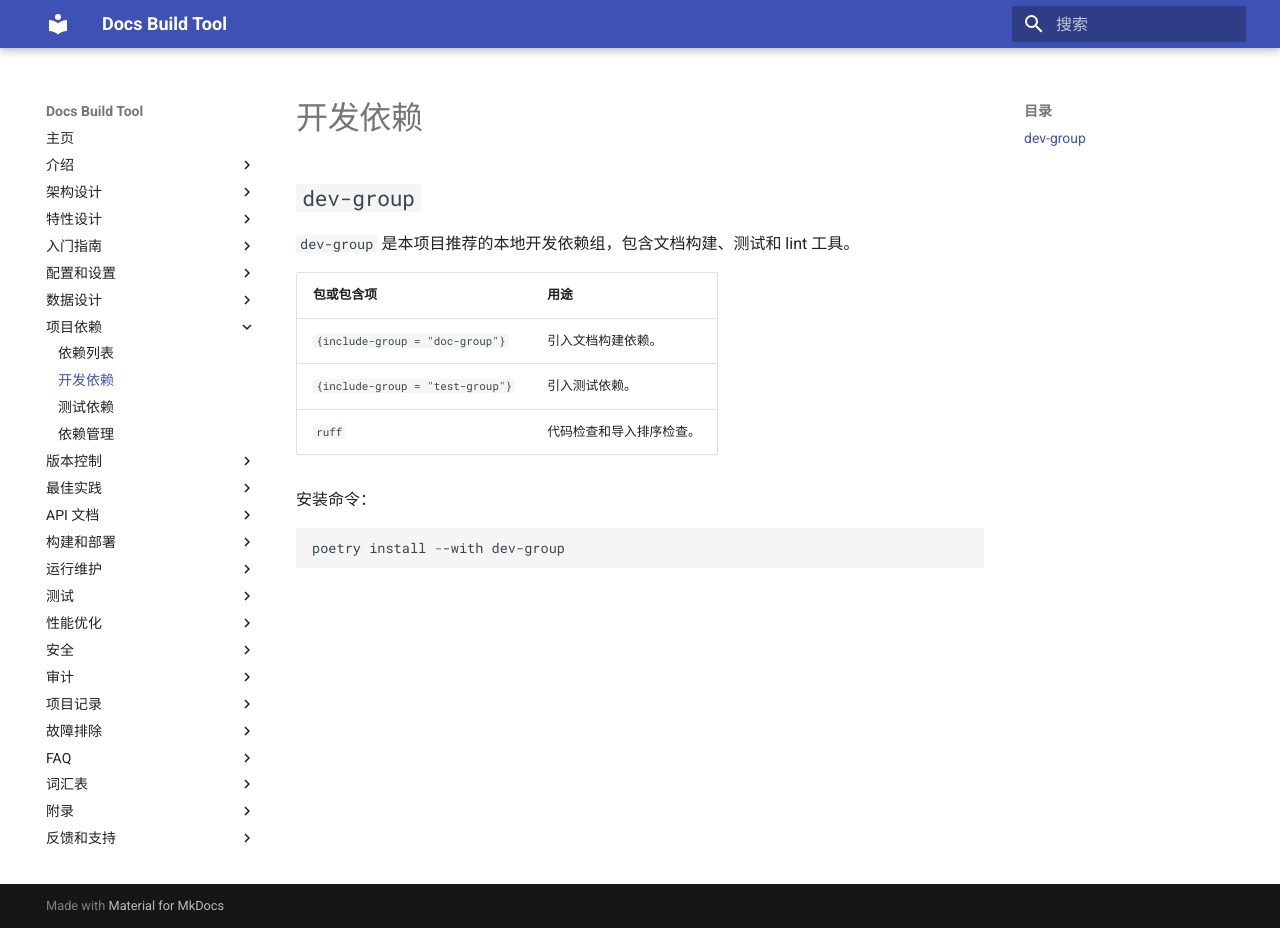
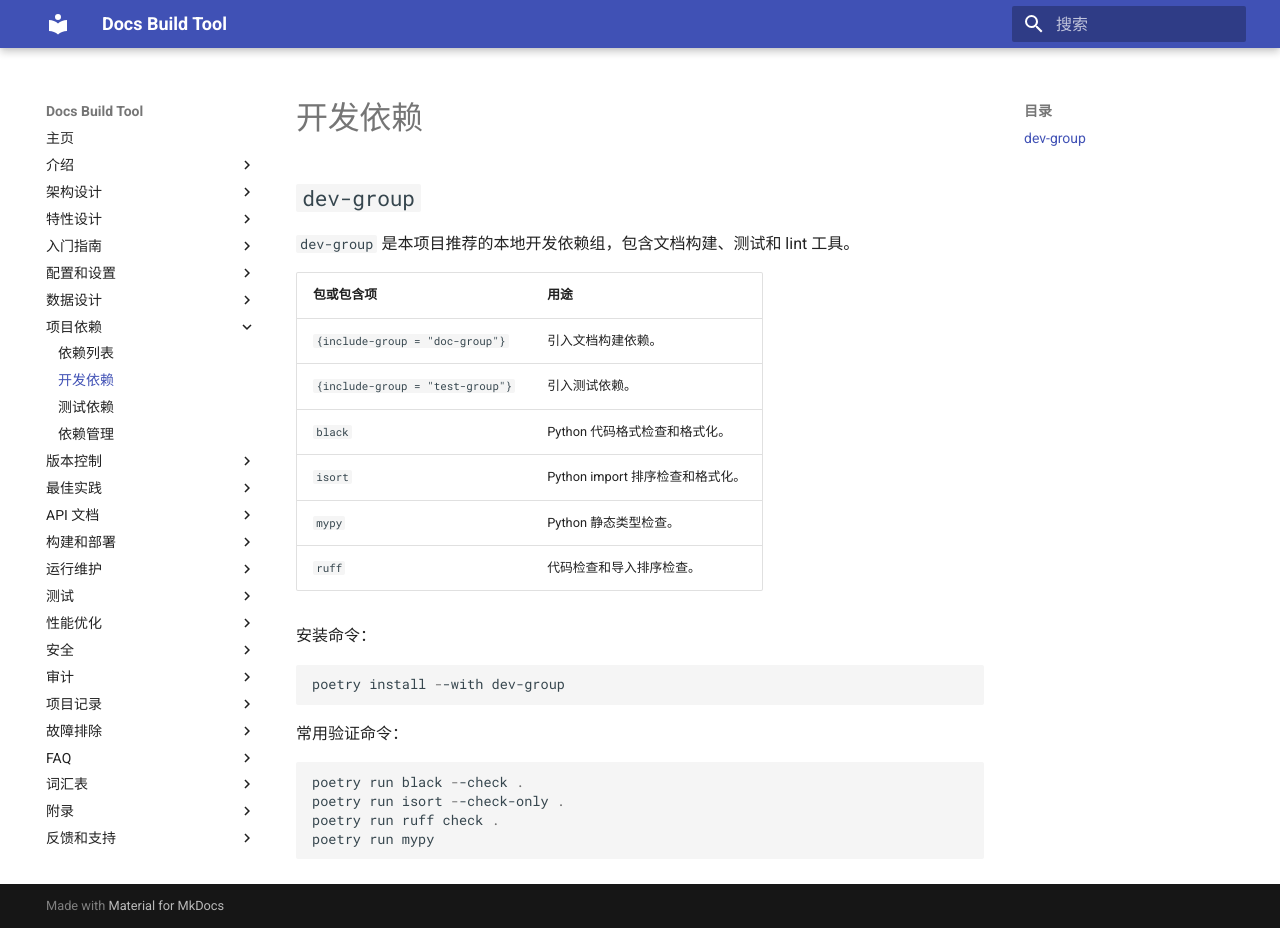
Before and after one commit to Lio2rz/docs-build-tool, an MkDocs documentation site: the page built from docs/project_dependencies/development_dependencies.md, in a window 1280 px wide and 928 px high. Built offline with MkDocs 1.6.1 and Material for MkDocs 9.7.7, drawn with Linux system fonts in a browser that asks for light colours.

````diff
--- a/docs/project_dependencies/development_dependencies.md
+++ b/docs/project_dependencies/development_dependencies.md
@@ -10,6 +10,9 @@
 | --- | --- |
 | `{include-group = "doc-group"}` | 引入文档构建依赖。 |
 | `{include-group = "test-group"}` | 引入测试依赖。 |
+| `black` | Python 代码格式检查和格式化。 |
+| `isort` | Python import 排序检查和格式化。 |
+| `mypy` | Python 静态类型检查。 |
 | `ruff` | 代码检查和导入排序检查。 |
 
 安装命令：
@@ -18,4 +21,13 @@
 poetry install --with dev-group
 ```
 
+常用验证命令：
+
+```powershell
+poetry run black --check .
+poetry run isort --check-only .
+poetry run ruff check .
+poetry run mypy
+```
+
 <!-- END: auto-generated -->
````
Also changed, not shown: README.md (+7 -1 lines), docs/best_practices/coding_standards.md (+10 -1 lines), docs/index.md (+7 -1 lines), docs/project_dependencies/dependencies_overview.md (+1 -1 lines), pyproject.toml (+26 -2 lines), 4 other files.
